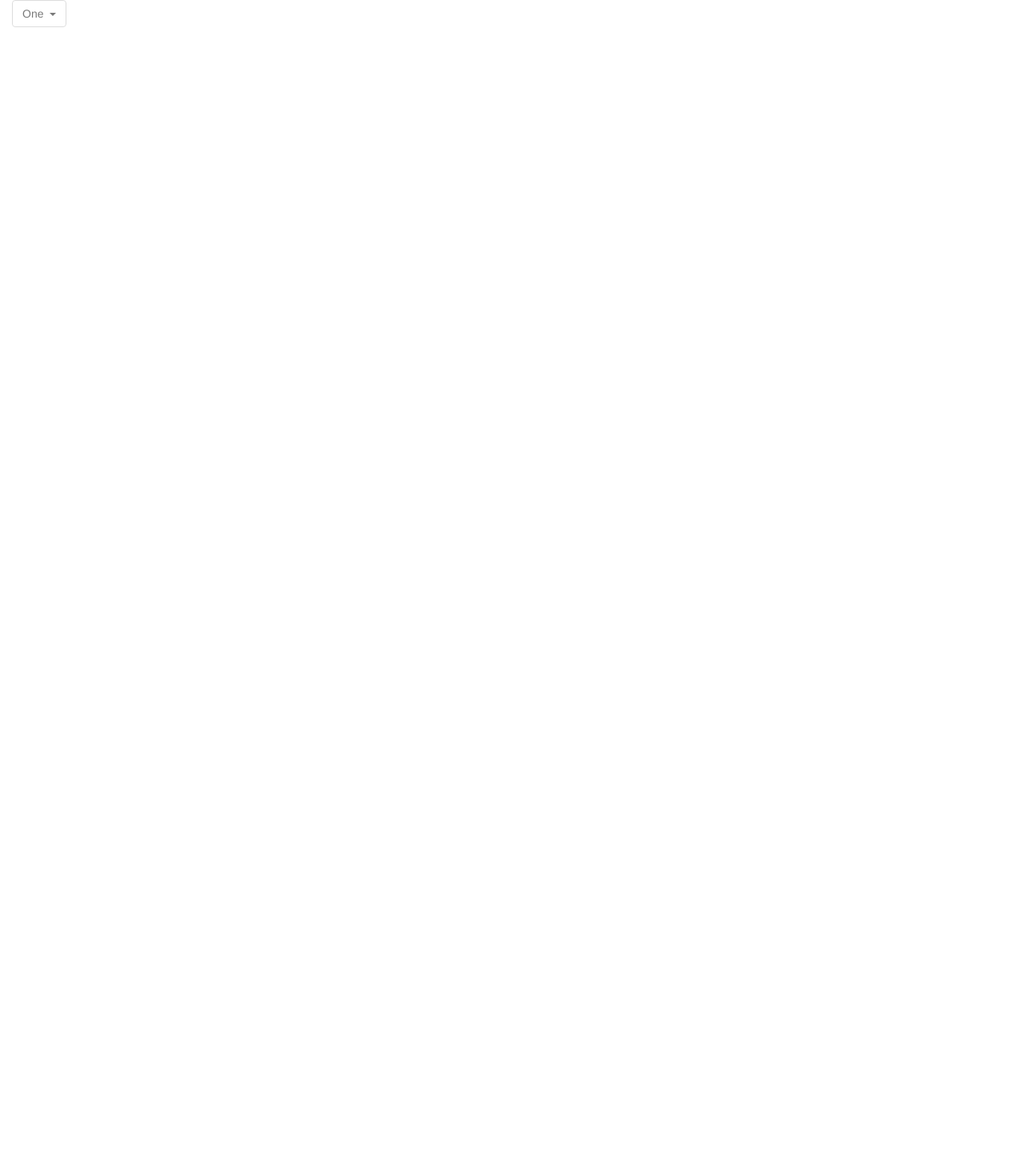
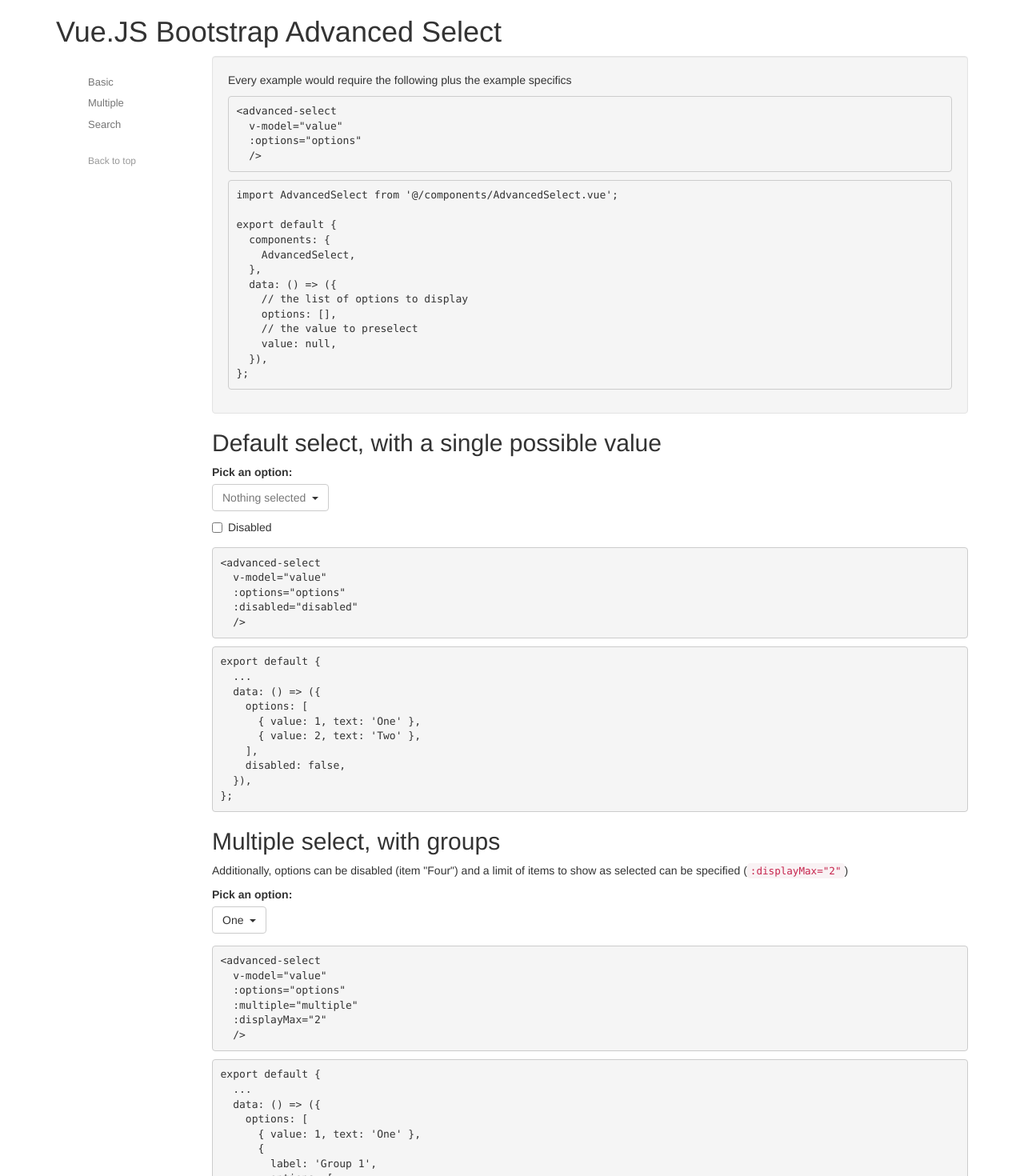
Before and after one commit to myENA/advanced-select, a Vue app: page / in a window 1280 px wide. Shown: the top 1470 px of the page at 80% size. Before the commit the page ends 800 px from the top, so only its background shows below. Built offline with nearby package versions, Linux system fonts and the light colour scheme.

Commit message:
Examples

```diff
--- a/src/App.vue
+++ b/src/App.vue
@@ -1,63 +1,198 @@
 <template>
-  <div id="app" class="container-fluid">
-    <advanced-select
-      v-model="value"
-      :options="options"
-      :search="search"
-      :multiple="multiple"
-      :displayMax="displayMax"
-      :disabled="disabled"
-      />
+  <div id="app">
+    <div class="container">
+      <div class="row">
+        <div class="col-md-12">
+          <h1 id="top">Vue.JS Bootstrap Advanced Select</h1>
+        </div>
+      </div>
+      <div class="row">
+      <div class="col-md-2">
+        <nav class="bs-docs-sidebar hidden-print hidden-sm hidden-xs affix-top"
+          data-spy="affix" data-offset-top="70" data-offset-bottom="200">
+          <ul class="nav bs-docs-sidenav">
+            <li><a href="#basic">Basic</a></li>
+            <li><a href="#multiple">Multiple</a></li>
+            <li><a href="#search">Search</a></li>
+          </ul>
+          <a class="back-to-top" href="#top">Back to top</a>
+        </nav>
+      </div>
+      <div class="col-md-10 form">
+        <div class="well">
+          <p>Every example would require the following plus the example specifics</p>
+          <pre>&lt;advanced-select
+  v-model="value"
+  :options="options"
+  /&gt;</pre>
+        <pre>import AdvancedSelect from '@/components/AdvancedSelect.vue';
+
+export default {
+  components: {
+    AdvancedSelect,
+  },
+  data: () => ({
+    // the list of options to display
+    options: [],
+    // the value to preselect
+    value: null,
+  }),
+};</pre>
+        </div>
+        <Basic id="basic" />
+        <Multiple id="multiple" />
+        <Search id="search" />
+      </div>
+    </div>
+    </div>
   </div>
 </template>
 
 <script>
 import 'bootstrap/dist/js/bootstrap';
 import 'bootstrap/less/bootstrap.less';
-import AdvancedSelect from './components/AdvancedSelect.vue';
+import Basic from './examples/Basic.vue';
+import Multiple from './examples/Multiple.vue';
+import Search from './examples/Search.vue';
 
 export default {
-  name: 'app',
   components: {
-    AdvancedSelect,
-  },
-  data: () => ({
-    options: [
-      { value: 1, text: 'One' },
-      { value: 2, text: 'Very long option Very long option Very long option' },
-      {
-        label: 'Group 1',
-        options: [
-          { value: 3, text: 'Three' },
-          { value: 4, text: 'Four', disabled: true },
-          { value: 5, text: 'Five' },
-        ],
-      },
-      {
-        label: 'Group 2',
-        options: [
-          { value: 6, text: 'Six' },
-          { value: 7, text: 'Seven' },
-          { value: 8, text: 'Eight' },
-        ],
-      },
-    ],
-    value: [1],
-    multiple: true,
-    search: true,
-    disabled: true,
-    displayMax: 3,
-  }),
-  watch: {
-    value(val) {
-      console.log(val);
-    },
+    Basic,
+    Multiple,
+    Search,
   },
 };
 </script>
 
 <style lang="less">
-.top, .bottom {
-  height: 800px;
+
+/*
+ * Side navigation - Bootstrap docs copy
+ *
+ * Scrollspy and affixed enhanced navigation to highlight sections and secondary
+ * sections of docs content.
+ */
+
+/* By default it's not affixed in mobile views, so undo that */
+.bs-docs-sidebar.affix {
+  position: static;
+}
+@media (min-width: 768px) {
+  .bs-docs-sidebar {
+    padding-left: 20px;
+  }
+}
+
+/* First level of nav */
+.bs-docs-sidenav {
+  margin-top: 20px;
+  margin-bottom: 20px;
+}
+
+/* All levels of nav */
+.bs-docs-sidebar .nav > li > a {
+  display: block;
+  padding: 4px 20px;
+  font-size: 13px;
+  font-weight: 500;
+  color: #767676;
+}
+.bs-docs-sidebar .nav > li > a:hover,
+.bs-docs-sidebar .nav > li > a:focus {
+  padding-left: 19px;
+  color: #563d7c;
+  text-decoration: none;
+  background-color: transparent;
+  border-left: 1px solid #563d7c;
+}
+.bs-docs-sidebar .nav > .active > a,
+.bs-docs-sidebar .nav > .active:hover > a,
+.bs-docs-sidebar .nav > .active:focus > a {
+  padding-left: 18px;
+  font-weight: bold;
+  color: #563d7c;
+  background-color: transparent;
+  border-left: 2px solid #563d7c;
+}
+
+/* Nav: second level (shown on .active) */
+.bs-docs-sidebar .nav .nav {
+  display: none; /* Hide by default, but at >768px, show it */
+  padding-bottom: 10px;
+}
+.bs-docs-sidebar .nav .nav > li > a {
+  padding-top: 1px;
+  padding-bottom: 1px;
+  padding-left: 30px;
+  font-size: 12px;
+  font-weight: normal;
+}
+.bs-docs-sidebar .nav .nav > li > a:hover,
+.bs-docs-sidebar .nav .nav > li > a:focus {
+  padding-left: 29px;
+}
+.bs-docs-sidebar .nav .nav > .active > a,
+.bs-docs-sidebar .nav .nav > .active:hover > a,
+.bs-docs-sidebar .nav .nav > .active:focus > a {
+  padding-left: 28px;
+  font-weight: 500;
+}
+
+/* Back to top (hidden on mobile) */
+.back-to-top,
+.bs-docs-theme-toggle {
+  display: none;
+  padding: 4px 10px;
+  margin-top: 10px;
+  margin-left: 10px;
+  font-size: 12px;
+  font-weight: 500;
+  color: #999;
+}
+.back-to-top:hover,
+.bs-docs-theme-toggle:hover {
+  color: #563d7c;
+  text-decoration: none;
+}
+.bs-docs-theme-toggle {
+  margin-top: 0;
+}
+
+@media (min-width: 768px) {
+  .back-to-top,
+  .bs-docs-theme-toggle {
+    display: block;
+  }
+}
+
+/* Show and affix the side nav when space allows it */
+@media (min-width: 992px) {
+  .bs-docs-sidebar .nav > .active > ul {
+    display: block;
+  }
+  /* Widen the fixed sidebar */
+  .bs-docs-sidebar.affix,
+  .bs-docs-sidebar.affix-bottom {
+    width: 213px;
+  }
+  .bs-docs-sidebar.affix {
+    position: fixed; /* Undo the static from mobile first approach */
+    top: 20px;
+  }
+  .bs-docs-sidebar.affix-bottom {
+    position: absolute; /* Undo the static from mobile first approach */
+  }
+  .bs-docs-sidebar.affix-bottom .bs-docs-sidenav,
+  .bs-docs-sidebar.affix .bs-docs-sidenav {
+    margin-top: 0;
+    margin-bottom: 0;
+  }
+}
+@media (min-width: 1200px) {
+  /* Widen the fixed sidebar again */
+  .bs-docs-sidebar.affix-bottom,
+  .bs-docs-sidebar.affix {
+    width: 263px;
+  }
 }
 </style>
--- /dev/null
+++ b/src/examples/Basic.vue
@@ -0,0 +1,60 @@
+<template>
+  <div>
+    <h2>Default select, with a single possible value</h2>
+    <div class="form-group">
+      <label>Pick an option:</label>
+      <div>
+        <advanced-select
+          v-model="value"
+          :options="options"
+          :disabled="disabled"
+          />
+          <div class="checkbox">
+            <label>
+              <input type="checkbox" v-model="disabled" /> Disabled
+            </label>
+          </div>
+      </div>
+    </div>
+    <div>
+      <pre>&lt;advanced-select
+  v-model="value"
+  :options="options"
+  :disabled="disabled"
+  /&gt;</pre>
+      <pre>
+export default {
+  ...
+  data: () => ({
+    options: [
+      { value: 1, text: 'One' },
+      { value: 2, text: 'Two' },
+    ],
+    disabled: false,
+  }),
+};</pre>
+    </div>
+  </div>
+</template>
+<script>
+import AdvancedSelect from '@/components/AdvancedSelect.vue';
+
+export default {
+  components: {
+    AdvancedSelect,
+  },
+  data: () => ({
+    options: [
+      { value: 1, text: 'One' },
+      { value: 2, text: 'Two' },
+    ],
+    value: null,
+    disabled: false,
+  }),
+  watch: {
+    value(val) {
+      console.log(val);
+    },
+  },
+};
+</script>
--- /dev/null
+++ b/src/examples/Multiple.vue
@@ -0,0 +1,85 @@
+<template>
+<div>
+    <h2>Multiple select, with groups</h2>
+    <p>Additionally, options can be disabled (item "Four")
+      and a limit of items to show as selected can be specified (<code>:displayMax="2"</code>)</p>
+    <div class="form-group">
+      <label>Pick an option:</label>
+      <div>
+        <advanced-select
+          v-model="value"
+          :options="options"
+          :multiple="multiple"
+          :displayMax="2"
+          />
+      </div>
+    </div>
+    <div>
+      <pre>&lt;advanced-select
+  v-model="value"
+  :options="options"
+  :multiple="multiple"
+  :displayMax="2"
+  /&gt;</pre>
+      <pre>
+export default {
+  ...
+  data: () => ({
+    options: [
+      { value: 1, text: 'One' },
+      {
+        label: 'Group 1',
+        options: [
+          { value: 3, text: 'Three' },
+          { value: 4, text: 'Four', disabled: true },
+          { value: 5, text: 'Five' },
+        ],
+      },
+      {
+        label: 'Group 2',
+        options: [
+          { value: 6, text: 'Six' },
+          { value: 7, text: 'Seven' },
+          { value: 8, text: 'Eight' },
+        ],
+      },
+    ],
+    value: [1],
+    multiple: true,
+  }),
+};</pre>
+    </div>
+  </div>
+</template>
+<script>
+import AdvancedSelect from '@/components/AdvancedSelect.vue';
+
+export default {
+  components: {
+    AdvancedSelect,
+  },
+  data: () => ({
+    options: [
+      { value: 1, text: 'One' },
+      {
+        label: 'Group 1',
+        options: [
+          { value: 3, text: 'Three' },
+          { value: 4, text: 'Four', disabled: true },
+          { value: 5, text: 'Five' },
+        ],
+      },
+      {
+        label: 'Group 2',
+        options: [
+          { value: 6, text: 'Six' },
+          { value: 7, text: 'Seven' },
+          { value: 8, text: 'Eight' },
+        ],
+      },
+    ],
+    value: [1],
+    multiple: true,
+  }),
+};
+</script>
--- /dev/null
+++ b/src/examples/Search.vue
@@ -0,0 +1,89 @@
+<template>
+<div>
+    <h2>Multiple select, with groups, search and controls</h2>
+    <div class="form-group">
+      <label>Pick an option:</label>
+      <div>
+        <advanced-select
+          v-model="value"
+          :options="options"
+          :multiple="multiple"
+          :search="search"
+          :controls="controls"
+          />
+      </div>
+    </div>
+    <div>
+      <pre>&lt;advanced-select
+  v-model="value"
+  :options="options"
+  :multiple="multiple"
+  :search="search"
+  :controls="controls"
+  /&gt;</pre>
+      <pre>
+export default {
+  ...
+  data: () => ({
+    options: [
+      { value: 1, text: 'One' },
+      {
+        label: 'Group 1',
+        options: [
+          { value: 3, text: 'Three' },
+          { value: 4, text: 'Four', disabled: true },
+          { value: 5, text: 'Five' },
+        ],
+      },
+      {
+        label: 'Group 2',
+        options: [
+          { value: 6, text: 'Six' },
+          { value: 7, text: 'Seven' },
+          { value: 8, text: 'Eight' },
+        ],
+      },
+    ],
+    value: [1],
+    multiple: true,
+    search: true,
+    controls: true,
+  }),
+};</pre>
+    </div>
+  </div>
+</template>
+<script>
+import AdvancedSelect from '@/components/AdvancedSelect.vue';
+
+export default {
+  components: {
+    AdvancedSelect,
+  },
+  data: () => ({
+    options: [
+      { value: 1, text: 'One' },
+      {
+        label: 'Group 1',
+        options: [
+          { value: 3, text: 'Three' },
+          { value: 4, text: 'Four' },
+          { value: 5, text: 'Five' },
+        ],
+      },
+      {
+        label: 'Group 2',
+        options: [
+          { value: 6, text: 'Six' },
+          { value: 7, text: 'Seven', disabled: true },
+          { value: 8, text: 'Eight' },
+        ],
+      },
+    ],
+    value: null,
+    multiple: true,
+    search: true,
+    controls: true,
+  }),
+};
+</script>
```
